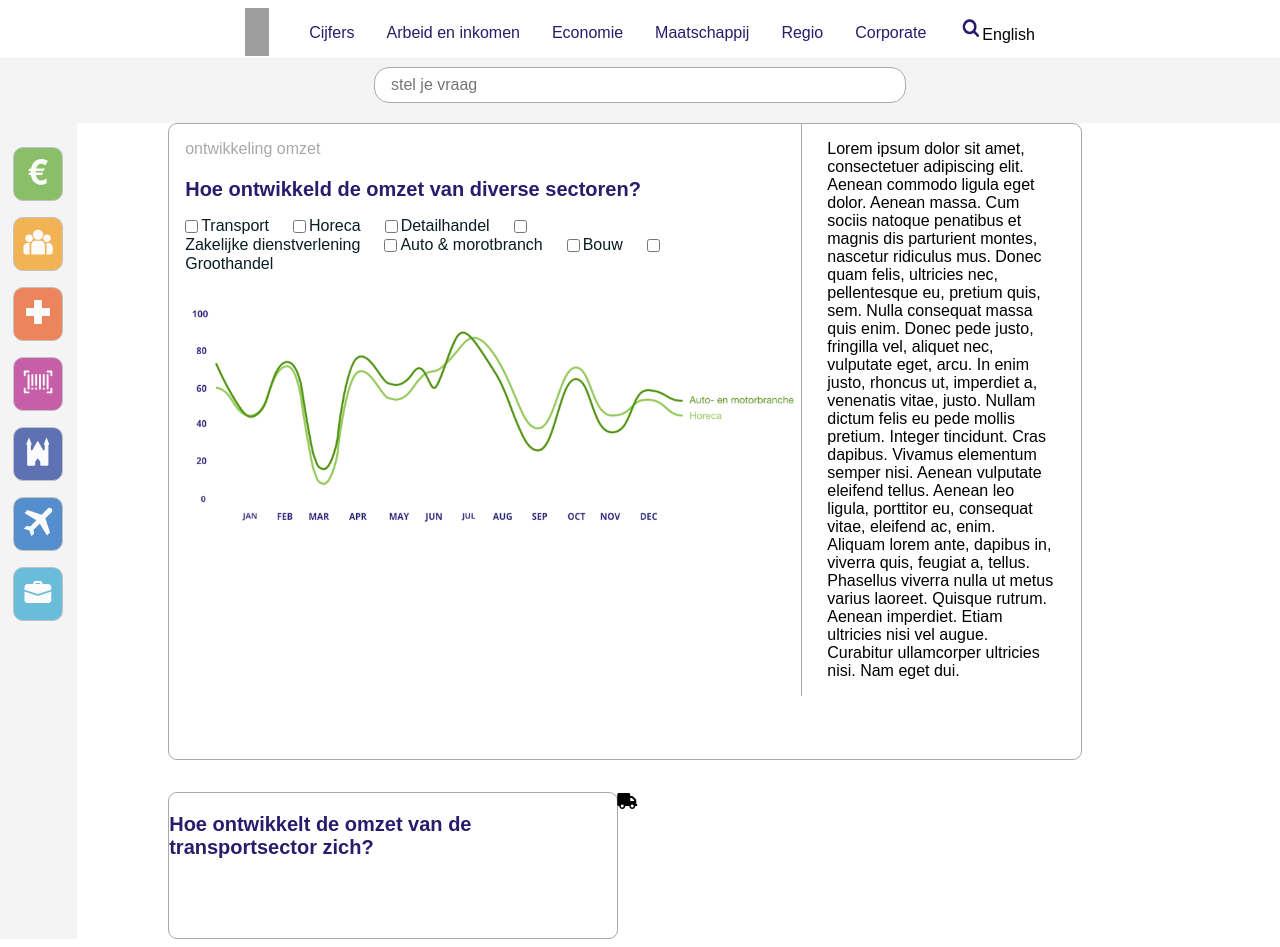
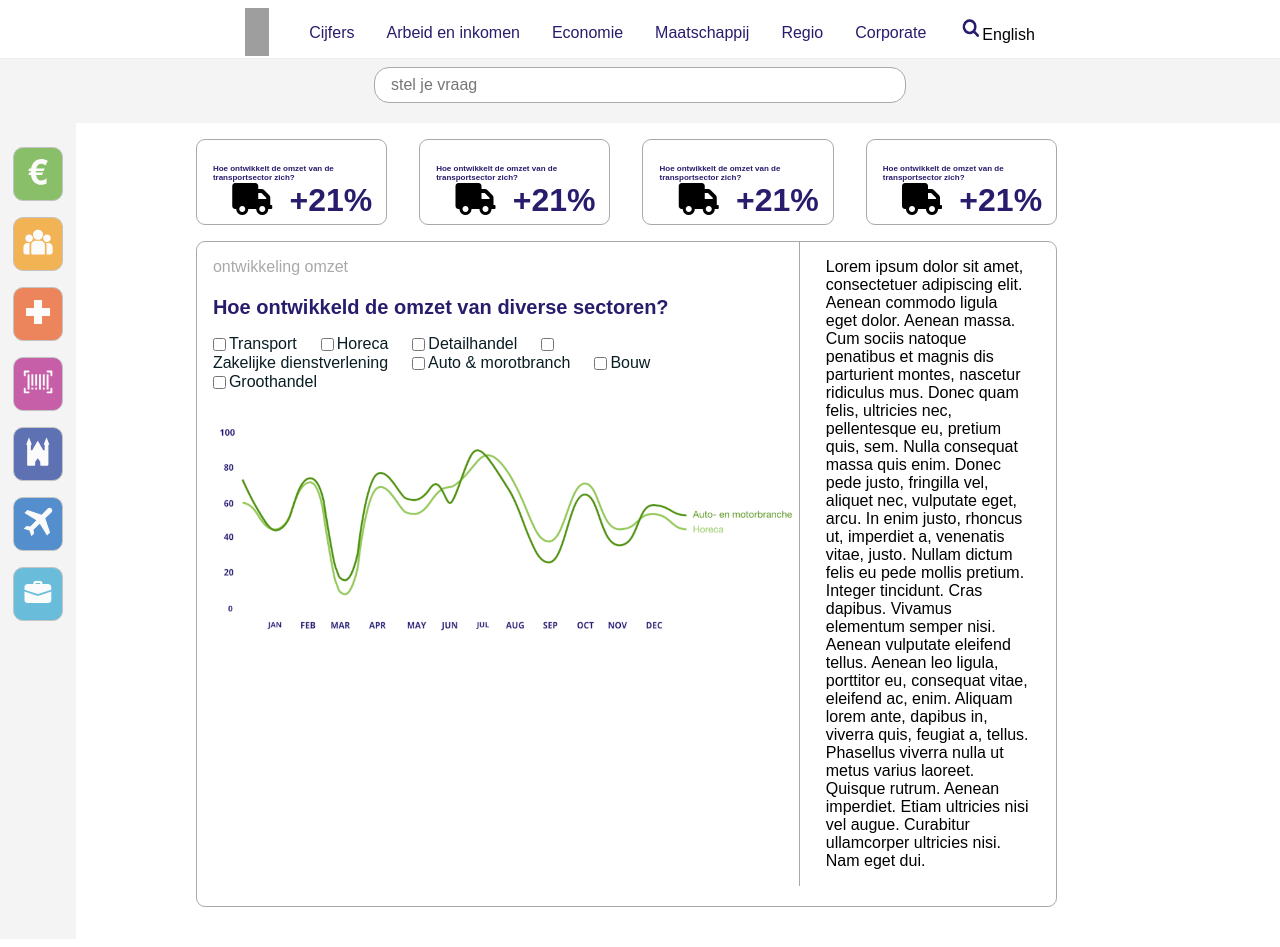
Before and after one commit to SharonV33/capturingCorona, a Vue app: page / in a window 1280 px wide. Built offline with nearby package versions, Linux system fonts and the light colour scheme; grey boxes are pictures that could not be loaded.

Commit message:
work on layout

```diff
--- a/src/App.vue
+++ b/src/App.vue
@@ -58,8 +58,9 @@
           <img src="@/assets/work.svg">
         </div>
       </section>
-
-      <router-view/>
+      <section class="bodyContent">
+        <router-view/>
+      </section>
     </section>
 
   </div>
--- a/src/assets/scss/styles.scss
+++ b/src/assets/scss/styles.scss
@@ -145,6 +145,12 @@ h3 {
   background-color: #21A1CD;
 }
 
+.bodyContent {
+  width: 94vw;
+  display: flex;
+  justify-content: center;
+}
+
 router-view {
   display: inline;
 }
--- a/src/components/SmallArticle.vue
+++ b/src/components/SmallArticle.vue
@@ -1,7 +1,8 @@
 <template>
-    <section>
-        <h3>Hoe ontwikkelt de omzet van de transportsector zich?</h3>
+    <section class="iconArticle">
+        <h3 class="iconTitle">Hoe ontwikkelt de omzet van de transportsector zich?</h3>
         <i class="fas fa-truck"></i>
+        <h3 id="percentage">+21%</h3>
 
     </section>
 </template>
@@ -13,27 +14,38 @@
 </script>
 
 <style scoped>
-    section {
+    .iconArticle {
         display: grid;
         grid-template-columns: 50% 50%;
         grid-auto-flow: column;
+        justify-items: center;
+        max-height: 2em;
+        padding: 1rem;
     }
 
-    h3 {
+    .iconArticle .iconTitle {
         grid-column-start: 1;
         grid-column-end: 3;
+        font-size: 0.5rem;
+        margin-bottom: 0;
     }
 
-    img {
-        width: 30rem;
+    .iconArticle i {
         grid-column-start: 1;
+        font-size: 2rem;
     }
 
-   #positive {
+    .iconArticle #percentage {
+        grid-column-start: 2;
+        font-size: 2rem;
+        margin: 0;
+    }
+
+   .iconArticle #positive {
        color: green;
     }
 
-    #negative {
+    .iconArticle #negative {
         color: red;
     }
 
--- a/src/views/economy.vue
+++ b/src/views/economy.vue
@@ -1,10 +1,19 @@
 <template>
-  <div>
-      <section class="largeArticle">
-          <GraphArticle />
+  <div class="contentOverview">
+      <section class="smallArticle">
+          <SmallArticle />
       </section>
       <section class="smallArticle">
           <SmallArticle />
+      </section>
+      <section class="smallArticle">
+          <SmallArticle />
+      </section>
+      <section class="smallArticle">
+          <SmallArticle />
+      </section>
+      <section class="largeArticle">
+          <GraphArticle />
       </section>
   </div>
 </template>
@@ -24,27 +33,30 @@ export default {
 </script>
 
 <style scoped>
-    div {
+
+    .contentOverview {
         display: grid;
-        grid-template-columns: 10% 40% 40% 10%;
+        grid-template-columns: 20% 20% 20% 20%;
         grid-auto-flow: column;
+        grid-column-gap: 2rem;
+        width:80%;
+        padding-top: 1rem;
     }
 
     .largeArticle {
         border: 1px solid darkgray;
         border-radius: 9px;
-        grid-column-start: 2;
-        grid-column-end: 3;
-        width: 70vw;
+        grid-row-start: 2;
+        grid-column-start: 1;
+        grid-column-end: 5;
         padding-left: 1rem;
         margin-bottom: 2rem;
+        margin-top: 1rem;
     }
 
     .smallArticle {
-        grid-column-start: 2;
         border: 1px solid darkgray;
         border-radius: 9px;
-        width: 35vw;
-
+        grid-row-start: 1;
     }
 </style>
```
